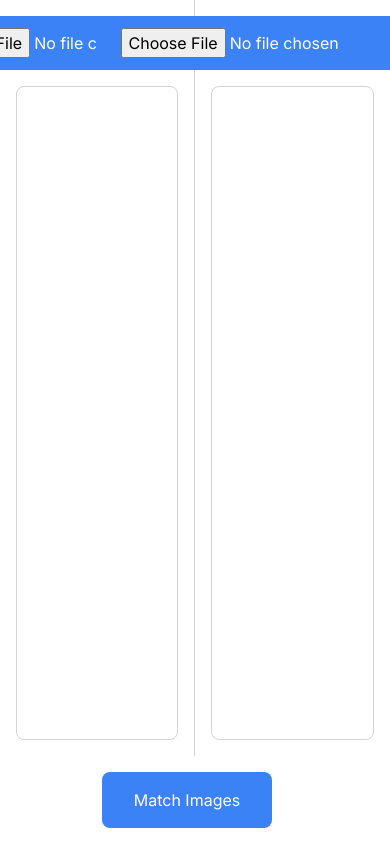
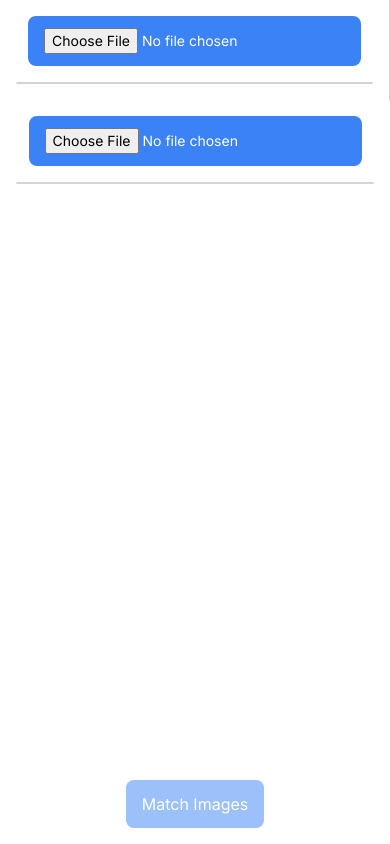
Before and after one commit to montyz69/Match-Images, a Next.js app: page / in a window 390 px wide. Built offline with nearby package versions, Linux system fonts and the light colour scheme.

Commit message:
fixed bugs

```diff
--- a/app/page.tsx
+++ b/app/page.tsx
@@ -1,5 +1,4 @@
 "use client"
-
 import React, { useState, useRef } from 'react';
 
 const ImageMatchPage: React.FC = () => {
@@ -57,51 +56,48 @@ const ImageMatchPage: React.FC = () => {
   };
 
   return (
-    <div className="flex flex-col w-full h-screen overflow-hidden">
-      <div className="flex flex-1">
-        <div className="flex flex-col items-center justify-center w-1/2 p-4 border-r border-gray-300">
+    <div className="flex flex-col h-screen overflow-hidden">
+      <div className="flex flex-col sm:flex-row flex-1">
+        <div className="flex flex-col items-center justify-center sm:w-1/2 p-4 border-r border-gray-300">
           <input
             ref={leftImageInputRef}
             type="file"
             accept="image/*"
             onChange={handleLeftImageChange}
-            className="mb-4 px-6 py-3 bg-blue-500 text-white rounded-lg cursor-pointer"
+            className="mb-4 px-4 sm:px-6 py-3 bg-blue-500 text-white rounded-lg cursor-pointer text-sm sm:text-base"
           />
           <div className="w-full h-full max-h-[80vh] flex items-center justify-center border border-gray-300 overflow-auto rounded-lg">
             {leftImage && (
-              <>
               <img src={URL.createObjectURL(leftImage)} alt="Left Image Preview" className="object-contain w-full h-full" />
-              </>
             )}
           </div>
         </div>
-        <div className="flex flex-col items-center justify-center w-1/2 p-4">
+        <div className="flex flex-col items-center justify-center sm:w-1/2 p-4">
           <input
             ref={rightImageInputRef}
             type="file"
             accept="image/*"
             onChange={handleRightImageChange}
-            className="mb-4 px-6 py-3 bg-blue-500 text-white rounded-lg cursor-pointer"
+            className="mb-4 px-4 sm:px-6 py-3 bg-blue-500 text-white rounded-lg cursor-pointer text-sm sm:text-base"
           />
           <div className="w-full h-full max-h-[80vh] flex items-center justify-center border border-gray-300 overflow-auto rounded-lg">
             {rightImage && (
-              <>
               <img src={URL.createObjectURL(rightImage)} alt="Right Image Preview" className="object-contain w-full h-full" />
-              </>
             )}
           </div>
+
         </div>
       </div>
-      <div className="p-4 text-center">
-
+      <div className="p-4 text-center flex justify-center space-x-4">
   {leftImage && (
-          <button onClick={handleClearLeftImage} className="px-8 py-4 bg-blue-500 text-white rounded-lg mr-4">Clear Left Image</button>
+    <button onClick={handleClearLeftImage} className="px-4 sm:px-8 py-3 bg-blue-500 text-white rounded-lg">Clear Left Image</button>
   )}
-        <button onClick={handleApiCall} className="px-8 py-4 bg-blue-500 text-white rounded-lg mr-4" disabled={!leftImage || !rightImage}>Match Images</button>
+  <button onClick={handleApiCall} className={`px-4 sm:px-8 py-3 bg-blue-500 text-white rounded-lg ${!leftImage || !rightImage ? 'opacity-50 cursor-not-allowed' : ''}`} disabled={!leftImage || !rightImage}>Match Images</button>
   {rightImage && (
-          <button onClick={handleClearRightImage} className="px-8 py-4 bg-blue-500 text-white rounded-lg">Clear Right Image</button>
+    <button onClick={handleClearRightImage} className="px-4 sm:px-8 py-3 bg-blue-500 text-white rounded-lg">Clear Right Image</button>
   )}
 </div>
+
     </div>
   );
 };
```
Lines whose indentation alone changed are shown as unchanged.
